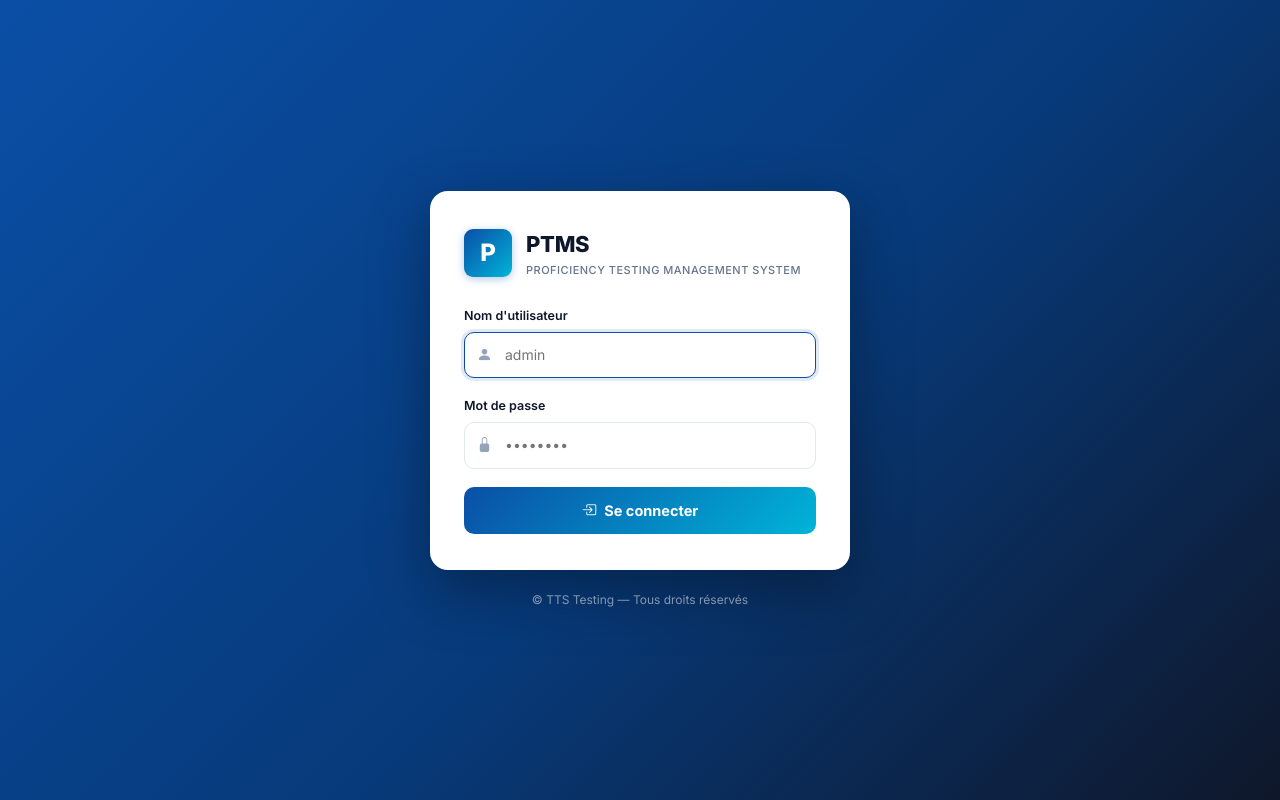
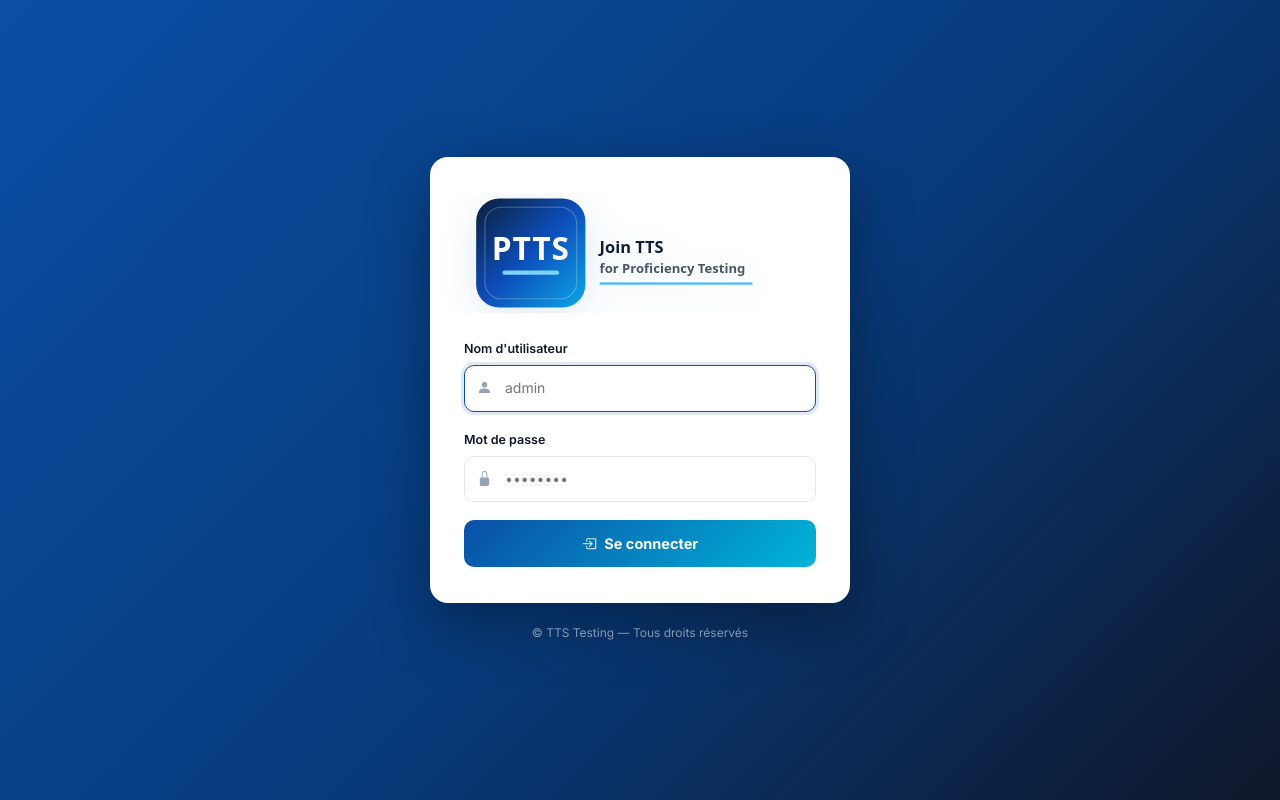
Before and after one commit to RHO-ship-it/ptms-app, a Flask app: page /auth/login in a window 1280 px wide. Run offline with Flask 3, Linux system fonts and the light colour scheme.

Commit message:
Add PTTS logo branding

```diff
--- a/templates/auth/login.html
+++ b/templates/auth/login.html
@@ -5,10 +5,8 @@
 <div class="ptms-login-wrap">
     <div class="ptms-login-card">
         <div class="ptms-login-logo">
-            <div class="ptms-brand-logo" style="width:48px;height:48px;font-size:24px;">P</div>
-            <div>
-                <div class="ptms-login-title">PTMS</div>
-                <div class="ptms-login-subtitle">Proficiency Testing Management System</div>
+            <div class="ptms-brand-logo" style="width:480px;height:120px;">
+                <img src="{{ url_for('static', filename='images/ptms-logo.svg') }}?v=12" alt="PTTS" style="width:100%;height:100%;display:block;object-fit:contain;filter:drop-shadow(0 8px 18px rgba(10,79,166,.12));">
             </div>
         </div>
 
@@ -79,21 +77,28 @@
     .ptms-login-logo {
         display: flex;
         align-items: center;
-        gap: 14px;
+        justify-content: center;
         margin-bottom: 26px;
     }
+    .ptms-login-logo .ptms-brand-logo {
+        width: 620px;
+        height: 150px;
+        overflow: hidden;
+        display: flex;
+        align-items: center;
+        justify-content: center;
+    }
+    .ptms-login-logo .ptms-brand-logo img {
+        width: 100%;
+        height: 100%;
+        display: block;
+        object-fit: contain;
+    }
     .ptms-login-title {
-        font-size: 22px;
-        font-weight: 800;
-        color: #0F172A;
-        letter-spacing: -0.3px;
+        display: none;
     }
     .ptms-login-subtitle {
-        font-size: 11px;
-        color: #64748B;
-        font-weight: 500;
-        text-transform: uppercase;
-        letter-spacing: .5px;
+        display: none;
     }
     .ptms-login-form {
         display: flex;
--- a/templates/base.html
+++ b/templates/base.html
@@ -14,6 +14,7 @@
     <!-- Bootstrap & Icons -->
     <link href="https://cdn.jsdelivr.net/npm/bootstrap@5.3.2/dist/css/bootstrap.min.css" rel="stylesheet">
     <link href="https://cdn.jsdelivr.net/npm/bootstrap-icons@1.11.3/font/bootstrap-icons.css" rel="stylesheet">
+    <link rel="icon" type="image/svg+xml" href="{{ url_for('static', filename='images/ptms-logo.svg') }}?v=5">
 
     <style>
         /* ============================
@@ -85,37 +86,31 @@
         }
 
         .ptms-brand-logo {
-            width: 36px; height: 36px;
-            background: linear-gradient(135deg, var(--ptms-primary), var(--ptms-accent));
-            border-radius: 9px;
+            width: 560px;
+            height: 70px;
             display: flex;
             align-items: center;
             justify-content: center;
-            color: white;
-            font-size: 18px;
-            font-weight: 800;
-            box-shadow: 0 2px 8px rgba(10,79,166,.3);
+            overflow: hidden;
+            flex-shrink: 0;
+            background: transparent;
+            transition: transform 0.2s ease;
+        }
+
+        .ptms-brand-logo:hover {
+            transform: scale(1.02);
+        }
+
+        .ptms-brand-logo img {
+            width: 100%;
+            height: 100%;
+            display: block;
+            object-fit: contain;
+            filter: drop-shadow(0 2px 4px rgba(10,79,166,.12));
         }
 
         .ptms-brand-text {
-            display: flex;
-            flex-direction: column;
-            line-height: 1.1;
-        }
-
-        .ptms-brand-name {
-            font-size: 16px;
-            font-weight: 800;
-            color: var(--ptms-primary);
-            letter-spacing: -0.3px;
-        }
-
-        .ptms-brand-sub {
-            font-size: 10px;
-            color: var(--ptms-muted);
-            font-weight: 500;
-            letter-spacing: 0.3px;
-            text-transform: uppercase;
+            display: none;
         }
 
         .ptms-topnav-divider {
@@ -817,10 +812,8 @@
 <!-- ===== TOP NAVIGATION ===== -->
 <nav class="ptms-topnav">
     <a class="ptms-brand" href="{{ url_for('dashboard.index') }}">
-        <div class="ptms-brand-logo">P</div>
-        <div class="ptms-brand-text">
-            <span class="ptms-brand-name">PTMS</span>
-            <span class="ptms-brand-sub">ISO/IEC 17043</span>
+        <div class="ptms-brand-logo">
+            <img src="{{ url_for('static', filename='images/ptms-logo.svg') }}?v=12" alt="PTTS">
         </div>
     </a>
 
```
Also changed, not shown: static/images/ptms-logo.svg (added).
